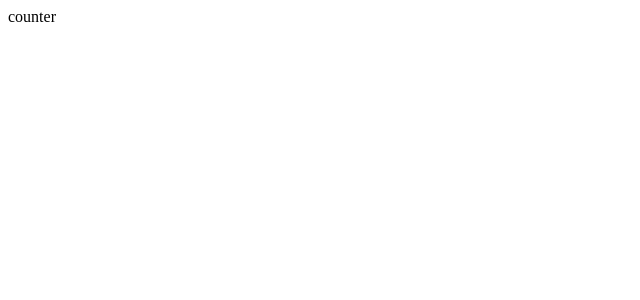
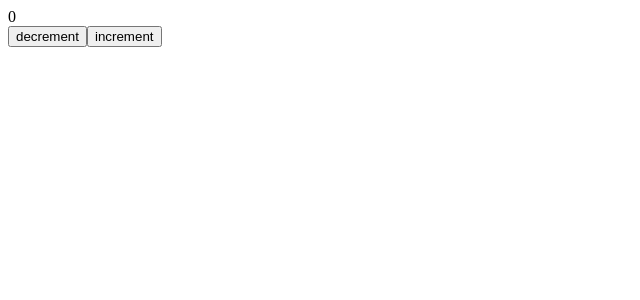
Before and after one commit to nvmnghia/counter-custom-hook, a React (Create React App) app: page / in a window 1280 px wide. Shown: the top 300 px of the page, without its empty margins (0-640 px from the left). Built offline with nearby package versions, Linux system fonts and the light colour scheme.

Commit message:
feat: working counter

```diff
--- a/src/App.js
+++ b/src/App.js
@@ -1,5 +1,7 @@
+import Counter from './counter/counter';
+
 function App() {
-  return <div>counter</div>;
+  return <Counter />;
 }
 
 export default App;
--- /dev/null
+++ b/src/counter/counter.js
@@ -0,0 +1,28 @@
+import { useCallback, useState } from 'react';
+
+const Counter = () => {
+  const [counter, setCounter] = useState(0);
+
+  // TODO: throw if not in [0, 10]
+
+  const increment = useCallback(
+    () => setCounter((curr) => (curr === 10 ? curr : curr + 1)),
+    []
+  );
+  const decrement = useCallback(
+    () => setCounter((curr) => (curr === 0 ? curr : curr - 1)),
+    []
+  );
+
+  return (
+    <div>
+      <div>{counter}</div>
+      <div>
+        <button onClick={decrement}>decrement</button>
+        <button onClick={increment}>increment</button>
+      </div>
+    </div>
+  );
+};
+
+export default Counter;
```
